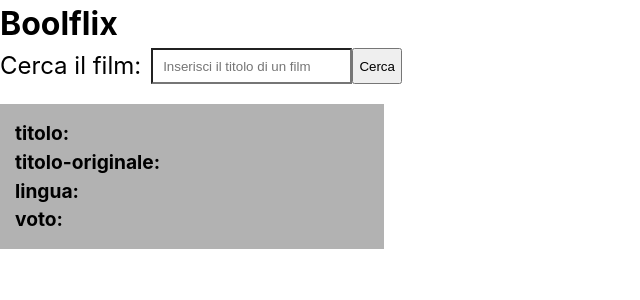
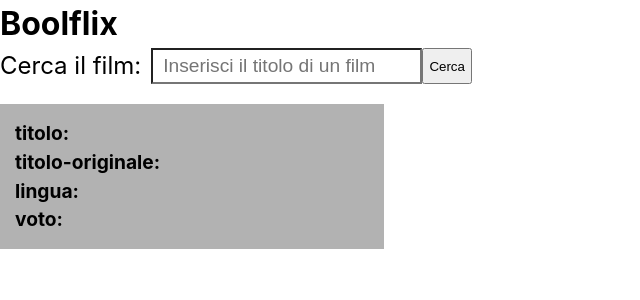
Before and after one commit to simoneditaranto/vite-boolflix, a Vue app: page / in a window 1280 px wide. Shown: the top 300 px of the page, without its empty margins (0-640 px from the left). Built offline with nearby package versions, Linux system fonts and the light colour scheme.

Commit message:
milestone 1: ricerca base API implementata

```diff
--- a/src/App.vue
+++ b/src/App.vue
@@ -1,4 +1,8 @@
 <script>
+import axios from 'axios';
+
+import { store } from './store.js'
+
 import SearchItem from './components/SearchItem.vue';
 import MovieItem from './components/MovieItem.vue';
 
@@ -9,16 +13,42 @@
     MovieItem,
   },
 
+  data() {
+    return {
+
+      store,
+
+    }
+  },
+
+  methods: {
+
+    searchMoviesByTitle() {
+      if(this.store.userTitleMovie.trim() != '') {
+
+        axios.get(`https://api.themoviedb.org/3/search/movie?api_key=145d04767bf0a6995a595c480bbd094f&query=${this.store.userTitleMovie}`)
+        .then(res => {
+          this.store.movies = res.data.results;
+          console.log(this.store.movies);
+        })
+
+      }
+    }
+
+  },
+
 }
 
 </script>
 
 <template>
+
  <h1>Boolflix</h1>
 
- <SearchItem></SearchItem>
+ <SearchItem @search="searchMoviesByTitle()"></SearchItem>
 
  <MovieItem></MovieItem>
+
 </template>
 
 <style>
--- a/src/components/SearchItem.vue
+++ b/src/components/SearchItem.vue
@@ -18,9 +18,9 @@
 
     <div id="search-item">
         <label for="">Cerca il film:</label>
-        <input type="text" placeholder="Inserisci il titolo di un film">
+        <input type="text" placeholder="Inserisci il titolo di un film" v-model="this.store.userTitleMovie">
 
-        <button class="btn">Cerca</button>
+        <button class="btn" @click="$emit('search')">Cerca</button>
     </div>
 
 </template>
@@ -42,6 +42,8 @@
     input{
         padding: 0 10px;
 
+        font-size: .8em;
+
         color: black;
 
         background-color: white;
```
